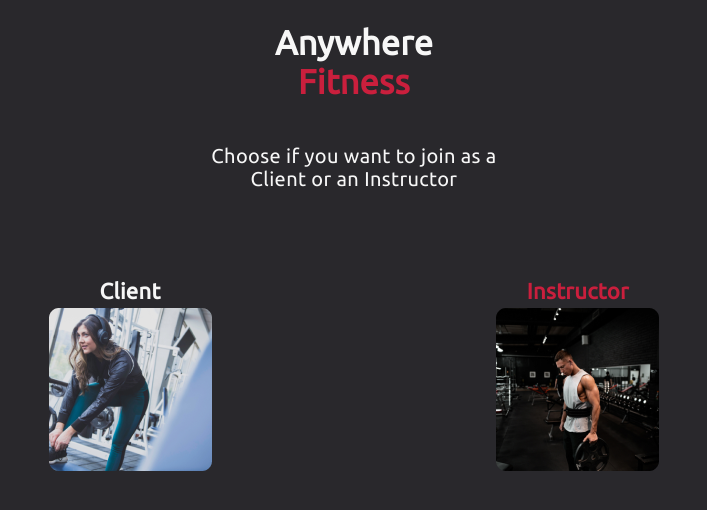
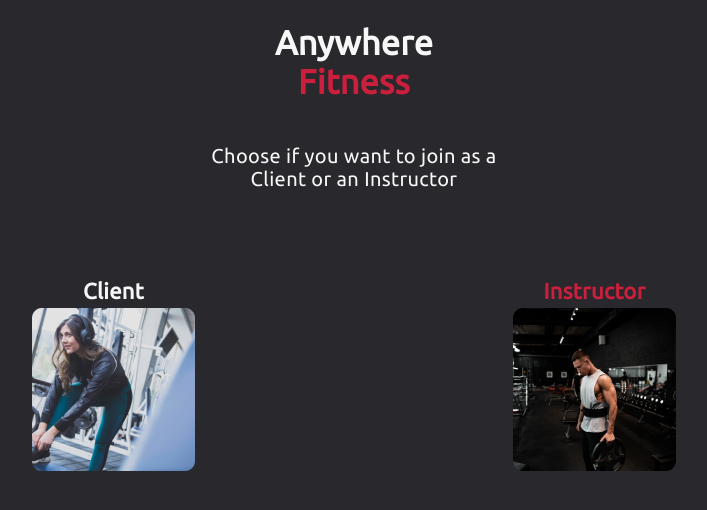
Before and after one commit to rbabaci1/Anywhere-Fitness, a React (Create React App) app in the folder anywhere-fitness/: page / in a window 1280 px wide. Shown: the top 510 px of the page, without its empty margins (286-993 px from the left). Built offline with nearby package versions, Linux system fonts and the light colour scheme.

Commit message:
update the CSS for the mainContent

```diff
--- a/anywhere-fitness/src/Pages/AccountType/Components/AccountTypeHome.js
+++ b/anywhere-fitness/src/Pages/AccountType/Components/AccountTypeHome.js
@@ -8,7 +8,7 @@ import InstructorType from './InstructorType';
 const MainContent = styled.div`
   display: flex;
   justify-content: space-evenly;
-  margin: 50px;
+  margin-top: 50px;
 `;
 
 export default function AccountTypeHome() {
```
